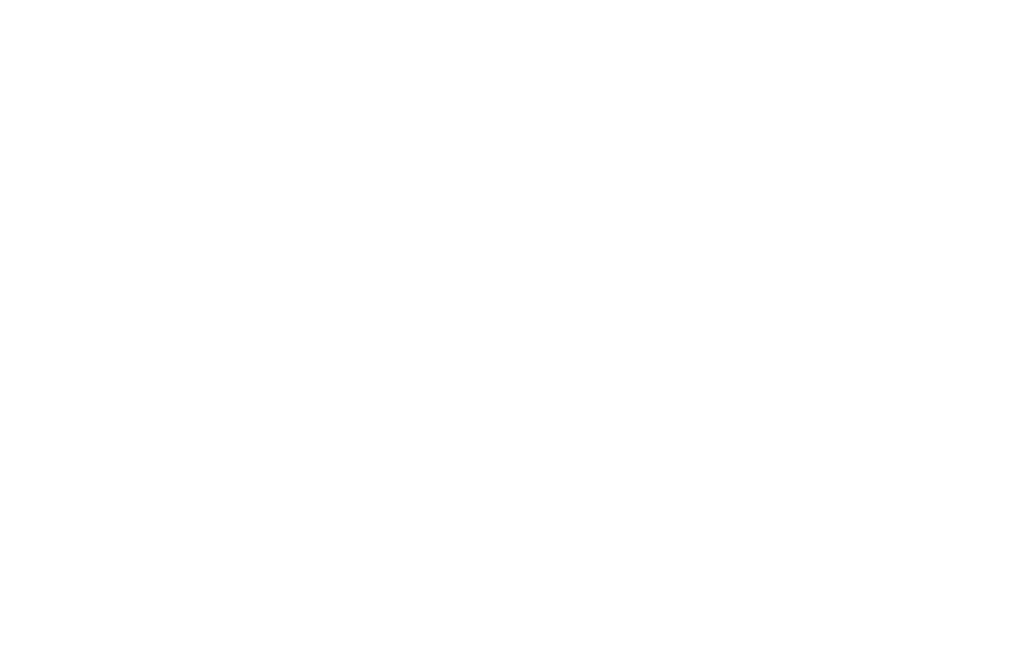
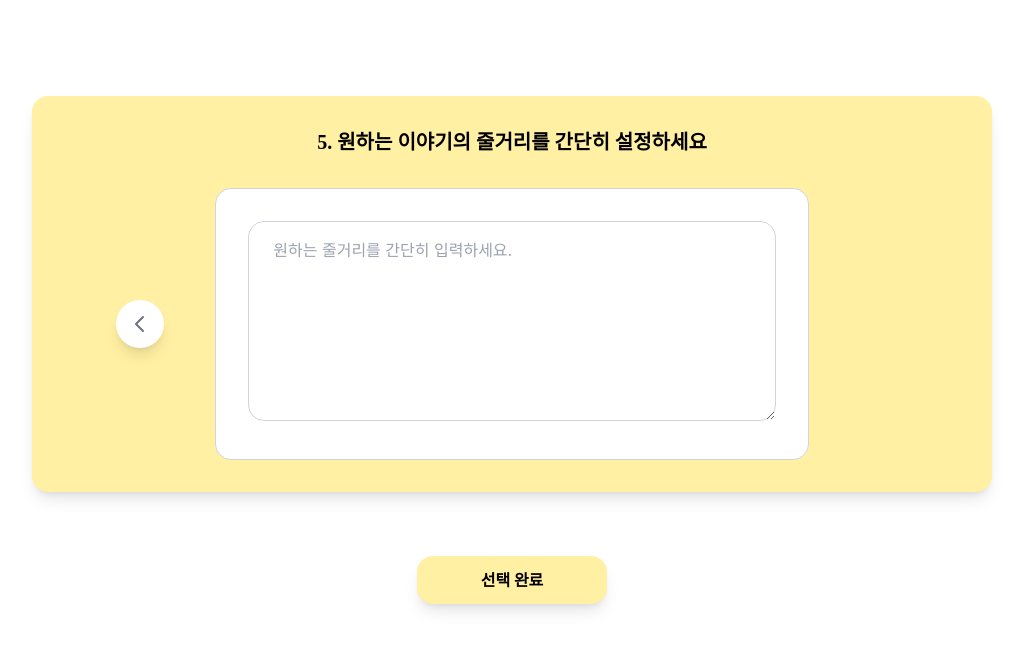
Before and after one commit to tuk-iBooK/Frontend, a React (Create React App) app: page /summary in a window 1280 px wide. Before the commit this address had no page. Shown: the top 650 px of the page, without its empty margins (128-1151 px from the left). Built offline with nearby package versions, Linux system fonts and the light colour scheme.

Commit message:
캐릭터 생성 api 연동 성공

```diff
--- a/package.json
+++ b/package.json
@@ -10,6 +10,7 @@
     "@types/node": "^16.18.79",
     "@types/react": "^18.2.55",
     "@types/react-dom": "^18.2.18",
+    "@types/redux": "^3.6.0",
     "axios": "^1.6.7",
     "classnames": "^2.5.1",
     "react": "^18.2.0",
--- a/src/App.tsx
+++ b/src/App.tsx
@@ -11,6 +11,7 @@ import GenreSettingPage from "./pages/GenreSettingPage";
 import PeriodSettingPage from "./pages/PeriodSettingPage";
 import BackgroundSettingPage from "./pages/BackgroundSettingPage";
 import CharacterSettingPage from "./pages/CharacterSettingPage";
+import SummarySettingPage from "./pages/SummarySettingPage";
 
 function App() {
   return (
@@ -26,6 +27,7 @@ function App() {
             <Route path="/period" element={<PeriodSettingPage />} />
             <Route path="/background" element={<BackgroundSettingPage />} />
             <Route path="/character" element={<CharacterSettingPage />} />
+            <Route path="/summary" element={<SummarySettingPage />} />
           </Routes>
         </div>
       </BrowserRouter>
--- a/src/pages/CharacterSettingPage.tsx
+++ b/src/pages/CharacterSettingPage.tsx
@@ -1,7 +1,12 @@
 import React, { useState } from "react";
-import { useNavigate } from "react-router-dom";
+import { useLocation, useNavigate } from "react-router-dom";
+import axios from "axios";
 
 const CharacterSettingPage: React.FC = () => {
+  const location = useLocation();
+  const { state } = location;
+  const { story } = state || { story: null };
+
   const [characters, setCharacters] = useState<Character[]>([]);
   const [name, setName] = useState<string>("");
   const [age, setAge] = useState<number>(1);
@@ -10,9 +15,10 @@ const CharacterSettingPage: React.FC = () => {
   const navigate = useNavigate();
 
   interface Character {
-    name: string;
+    story: number;
     age: number;
     gender: string;
+    name: string;
     personality: string;
   }
 
@@ -22,11 +28,7 @@ const CharacterSettingPage: React.FC = () => {
       name.trim() !== "" &&
       personality.trim() !== ""
     ) {
-      setCharacters([...characters, { name, age, gender, personality }]);
-      setName("");
-      setAge(1);
-      setGender("남");
-      setPersonality("");
+      setCharacters([...characters, { story, name, age, gender, personality }]);
     }
   };
 
@@ -36,17 +38,61 @@ const CharacterSettingPage: React.FC = () => {
     setCharacters(updatedCharacters);
   };
 
-  const handleSubmit = (e: React.FormEvent) => {
+  const handleSubmit = async (e: React.FormEvent) => {
     e.preventDefault();
+
     console.log("Selected Characters:", characters);
+    console.log("age:", age);
+    console.log("name:", name);
+    console.log("personality:", personality);
+    console.log("gender:", gender);
+
+    try {
+      const token = localStorage.getItem("id");
+      if (!token) {
+        console.error("토큰이 없습니다.");
+        return;
+      }
+      const config = {
+        headers: {
+          Authorization: `Bearer ${token}`,
+          "Content-Type": "application/json",
+        },
+      };
+      console.log(state);
+      const response = await axios.post(
+        "http://localhost:8000/api/story/register/character/",
+        {
+          // story: state?.story,
+          // age: 3,
+          // name: "김하은",
+          // personality: "귀여움",
+          // gender: "남",
+          story: state?.story,
+          age,
+          name,
+          personality,
+          gender,
+        },
+        config
+      );
+      console.log("사용자 토큰:", token);
+      if (response.status === 201) {
+        console.log("API 요청이 성공했습니다.");
+        navigate("/summary");
+      } else {
+        console.error("API 요청이 실패했습니다.");
+      }
+    } catch (error) {
+      console.error("API 요청 중 오류가 발생했습니다:", error);
+    }
   };
-
   const handleGoBack = () => {
     navigate("/background");
   };
 
   const handleNextPage = () => {
-    navigate("/");
+    navigate("/summary");
   };
 
   return (
--- a/src/pages/GenreSettingPage.tsx
+++ b/src/pages/GenreSettingPage.tsx
@@ -1,6 +1,5 @@
 import React, { useState } from "react";
 import { useNavigate } from "react-router-dom";
-import axios from "axios";
 
 const GenreSettingPage: React.FC = () => {
   const [selectedGenres, setSelectedGenres] = useState<string[]>([]);
--- a/src/pages/MainPage.tsx
+++ b/src/pages/MainPage.tsx
@@ -32,10 +32,10 @@ const MainPage: React.FC = () => {
         config
       );
 
-      const { story_id } = response.data;
-      console.log("생성된 story_id:", story_id);
+      const { story } = response.data;
+      console.log("생성된 story:", story);
 
-      navigate(`/genre?story_id=${story_id}`);
+      navigate(`/character`, { state: { token, story } });
     } catch (error) {
       console.error("API 호출 중 오류가 발생했습니다:", error);
     }
--- /dev/null
+++ b/src/pages/SummarySettingPage.tsx
@@ -0,0 +1,106 @@
+import React, { useState } from "react";
+import { useLocation, useNavigate } from "react-router-dom";
+import axios from "axios";
+
+const SummarySettingPage: React.FC = () => {
+  const [summary, setSummary] = useState<string>("");
+  const navigate = useNavigate();
+  const location = useLocation();
+
+  const handleSubmit = async (e: React.FormEvent) => {
+    e.preventDefault();
+
+    const requestData = {
+      genre: location.state?.selectedGenres?.join(",") || "",
+      time_period: location.state?.selectedTimePeriod || "",
+      back_ground: location.state?.selectedBackground || "",
+      summary: summary,
+    };
+
+    console.log("Summary:", summary);
+
+    try {
+      // API 요청
+      const response = await fetch(
+        "http://localhost:8000/api/story/register/background/",
+        {
+          method: "POST",
+          headers: {
+            "Content-Type": "application/json",
+            Accept: "application/json",
+          },
+          body: JSON.stringify(requestData),
+        }
+      );
+
+      if (response.status === 200) {
+        console.log("API 요청이 성공했습니다.");
+      } else {
+        console.error("API 요청이 실패했습니다.");
+      }
+    } catch (error) {
+      console.error("API 요청 중 오류가 발생했습니다:", error);
+    }
+  };
+
+  const handleGoBack = () => {
+    navigate("/character");
+  };
+
+  return (
+    <div className="w-full h-full flex flex-col justify-center items-center">
+      <div className="w-3/4 mt-24 flex-1 justify-between items-center">
+        <div className="bg-[#FFF0A3] p-4 mb-8 rounded-2xl shadow-lg">
+          <div className="text-xl font-bold text-black font-['Inria'] p-4">
+            5. 원하는 이야기의 줄거리를 간단히 설정하세요
+          </div>
+          <div className="bg-[#FFF0A3] p-4 rounded-2xl flex justify-center items-center">
+            <div className="bg-[#FFF0A3] p-4 rounded-2xl w-1/5 flex justify-center items-center">
+              <button
+                className="w-12 h-12  bg-white text-gray-500 rounded-full flex justify-center items-center shadow-lg hover:shadow-none hover:bg-[#EBEBEB] hover:text-white"
+                onClick={handleGoBack}
+              >
+                <svg
+                  xmlns="http://www.w3.org/2000/svg"
+                  className="h-6 w-6"
+                  fill="none"
+                  viewBox="0 0 24 24"
+                  stroke="currentColor"
+                >
+                  <path
+                    strokeLinecap="round"
+                    strokeLinejoin="round"
+                    strokeWidth={2}
+                    d="M15 19l-7-7 7-7"
+                  />
+                </svg>
+              </button>
+            </div>
+            <div className="flex flex-col w-4/5 space-y-4 p-8 bg-white border border-gray-300 justify-center items-center rounded-2xl">
+              <div className="w-full space-y-4">
+                <textarea
+                  value={summary}
+                  onChange={(e) => setSummary(e.target.value)}
+                  placeholder="원하는 줄거리를 간단히 입력하세요."
+                  className="w-full py-4 px-6 border border-gray-300 rounded-2xl"
+                  style={{ height: "200px" }}
+                />
+              </div>
+            </div>
+            <div className="p-4 rounded-2xl w-1/5 flex justify-center items-center"></div>
+          </div>
+        </div>
+        <div>
+          <button
+            className="mb-4 mt-8 px-16 py-3 pr-16 font-bold text-black bg-[#FFF0A3] hover:bg-[#FFE55A] hover:text-white hover:shadow-none rounded-2xl text-center shadow-lg"
+            onClick={handleSubmit}
+          >
+            선택 완료
+          </button>
+        </div>
+      </div>
+    </div>
+  );
+};
+
+export default SummarySettingPage;
```
Also changed, not shown: 1 other file (tests, documents, lock files or other folders).
